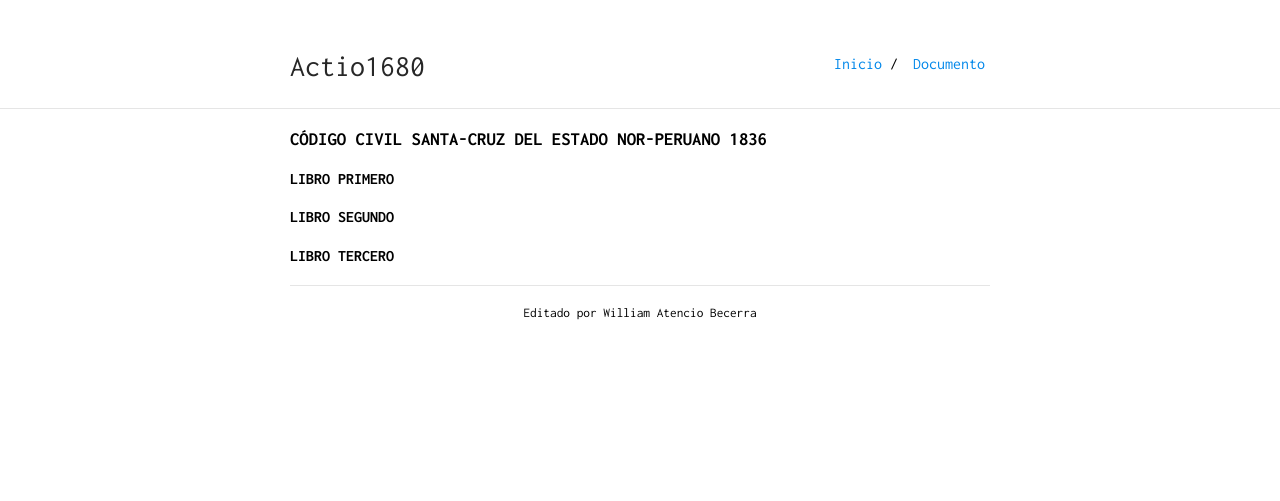
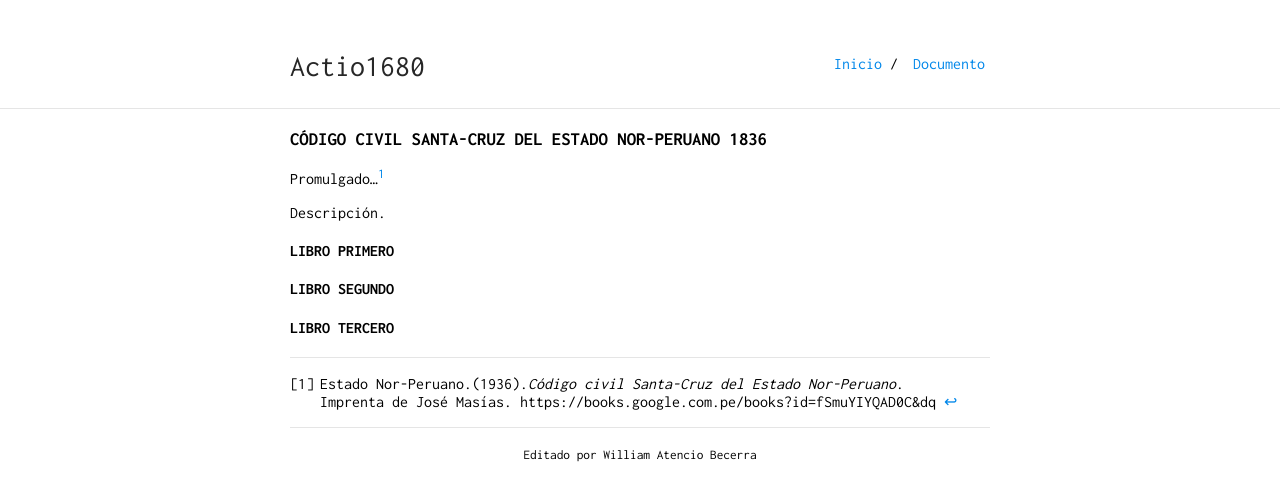
Before and after one commit to actio1680/actio1680.github.io, a Jekyll site: the page built from cc1836.md, in a window 1280 px wide. Shown: the top 501 px of the page. Built offline with Jekyll 4.4.1, drawn with Linux system fonts in a browser that asks for light colours; our own code applies the rules of GitHub Pages for plain Markdown files.

Commit message:
Update cc1836.md

```diff
--- a/cc1836.md
+++ b/cc1836.md
@@ -3,6 +3,14 @@
 
 ### CÓDIGO CIVIL SANTA-CRUZ DEL ESTADO NOR-PERUANO 1836
 
+Promulgado...[^1]
+
+Descripción.
+
 #### LIBRO PRIMERO
 #### LIBRO SEGUNDO
 #### LIBRO TERCERO
+
+
+---
+[^1]: Estado Nor-Peruano.(1936).*Código civil Santa-Cruz del Estado Nor-Peruano*. Imprenta de José Masías. https://books.google.com.pe/books?id=fSmuYIYQAD0C&dq
```
